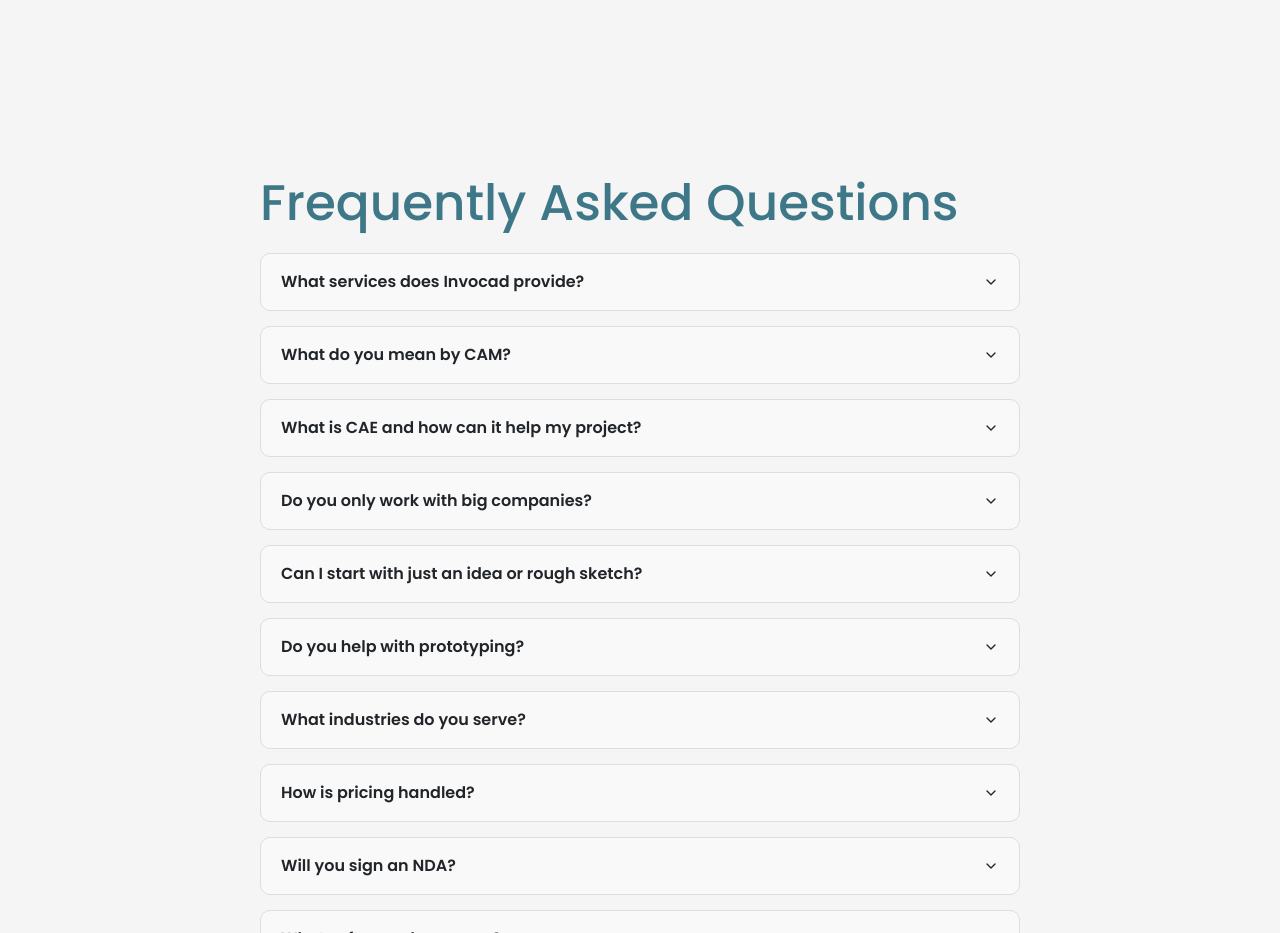
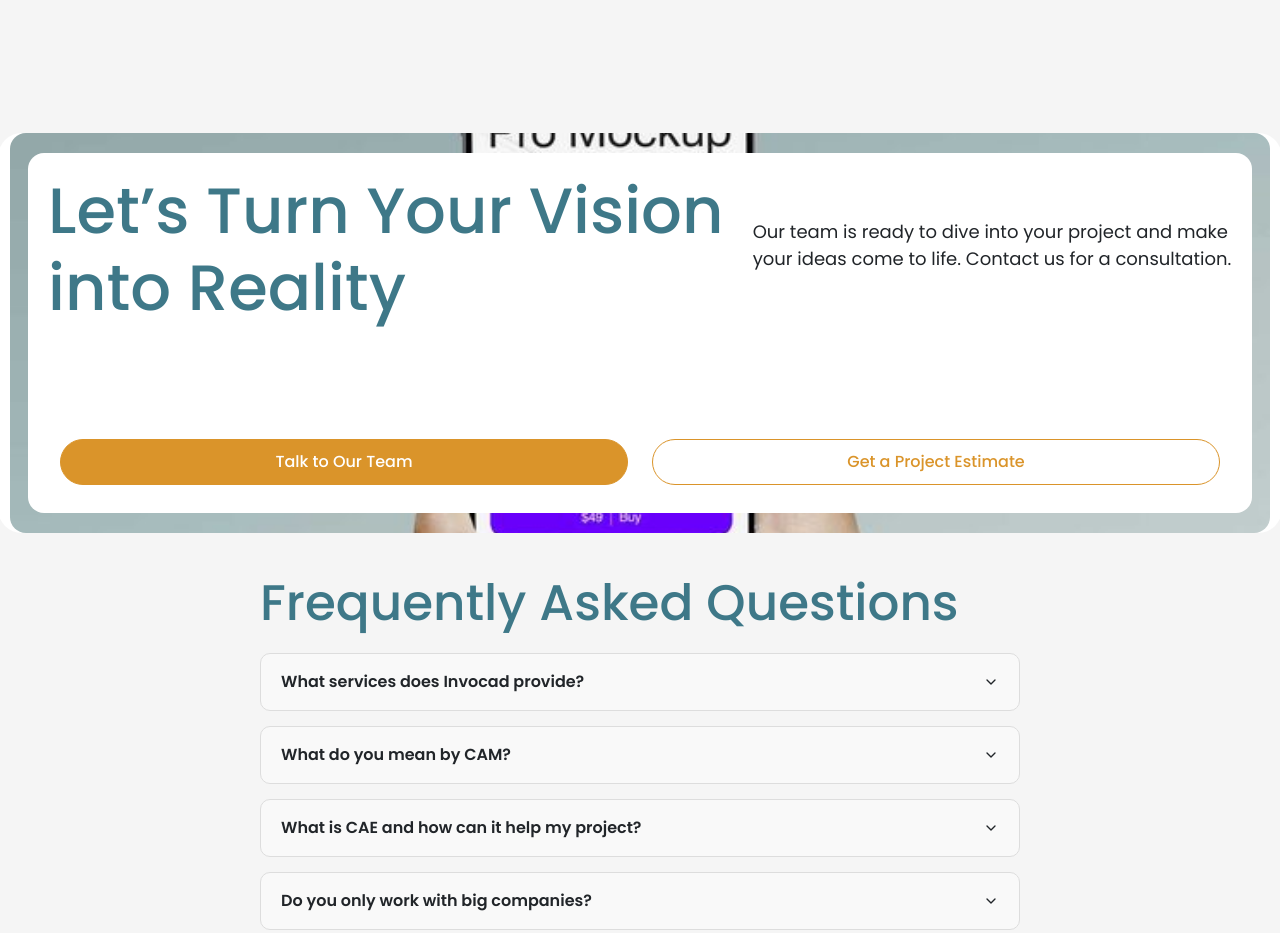
Before and after one commit to vishwa103/invocad, a React (Vite) app: page / in a window 1280 px wide. Shown: the part 3720-4653 px from the top of the page. Built offline with nearby package versions, Linux system fonts and the light colour scheme.

Commit message:
feat: Add contact banner with image and buttons to Home page; update styles for improved layout

```diff
--- a/src/components/Header/Header.jsx
+++ b/src/components/Header/Header.jsx
@@ -1,4 +1,4 @@
-import React, { useEffect, useRef, useState } from 'react';
+import React, { useEffect, useState } from 'react';
 import styles from './Header.module.scss';
 import logo from '../../assets/logo/invoCAD LOGO.png';
 import { Link, NavLink, useLocation } from 'react-router-dom';
@@ -17,7 +17,7 @@ const Header = () => {
     const location = useLocation();
     const [isAboutVisible, setIsAboutVisible] = useState(false);
 
-    // Intersection Observer for About section
+    // Intersection Observer for #about section
     useEffect(() => {
         const aboutSection = document.getElementById('about');
         if (!aboutSection) return;
@@ -28,7 +28,7 @@ const Header = () => {
             },
             {
                 root: null,
-                threshold: 0.5, // 50% of the section must be visible
+                threshold: 0.5,
             }
         );
 
@@ -59,6 +59,12 @@ const Header = () => {
                                 {index !== 0 && <div className={styles.borderLine} />}
                                 <NavLink
                                     to={item.link}
+                                    onClick={() => {
+                                        // Scroll to top only if it's not a hash link
+                                        if (!isHashLink) {
+                                            window.scrollTo({ top: 0, behavior: 'smooth' });
+                                        }
+                                    }}
                                     className={() =>
                                         `${styles.navItem} ${isActiveLink() ? styles.active : ''}`
                                     }
--- a/src/pages/Home/Home.jsx
+++ b/src/pages/Home/Home.jsx
@@ -8,9 +8,9 @@ import brandImageOne from '../../assets/brands/CAD.png'
 import brandImageTwo from '../../assets/brands/CAM.png'
 import brandImageThree from '../../assets/brands/CAE.png'
 import ServiceSection from '../../components/ServiceSection/ServiceSection'
-import { useLocation } from 'react-router-dom'
+import { Link, useLocation } from 'react-router-dom'
 import Faq from '../../components/Faq/Faq'
-
+import bannerImage from '../../assets/bannerImage.jpg'
 const Home = () => {
   const location = useLocation();
 
@@ -171,44 +171,54 @@ const Home = () => {
 
         </div>
       </div>
+      <div className="row mt-5">
+        <div className={styles.contactBanner}>
+          <img src={bannerImage} alt="Contact Us Hero" width="100%" className={styles.contactBannerImage} />
 
-      {/* <ServiceSection /> */}
+          <div className={styles.contactBannerContent}>
+            <div className='row'>
+              <div className='col-md-7'>
+                <h2 className={styles.contactBannerTitle}>
+                  Let’s Turn Your Vision into Reality
+                </h2>
+              </div>
+              <div className='col-md-5 d-flex align-items-center justify-content-center'>
+                <p className={styles.contactBannerDesc}>
+                  Our team is ready to dive into your project and make your ideas come to life. Contact us for a consultation.
+                </p>
+              </div>
+            </div>
+            <div className='row w-100'>
+  <div className='col-md-6 mb-2'>
+    <Link
+      to="/contact"
+      className="text-decoration-none"
+      onClick={() => window.scrollTo({ top: 0, behavior: 'smooth' })}
+    >
+      <button className={styles.contactBannerButtonOne}>
+        Talk to Our Team
+      </button>
+    </Link>
+  </div>
+  <div className='col-md-6 mb-2'>
+    <Link
+      to="/contact"
+      className="text-decoration-none"
+      onClick={() => window.scrollTo({ top: 0, behavior: 'smooth' })}
+    >
+      <button className={styles.contactBannerButtonTwo}>
+        Get a Project Estimate
+      </button>
+    </Link>
+  </div>
+</div>
+
+          </div>
+        </div>
+      </div>
 
       <Faq />
-      {/* Team Profiles */}
-      <div className="row mt-5">
-        {/* GOKUL */}
-        {/* <div className="col-md-4 mb-4">
-          <div className={styles.profileCard}>
-            <div className={styles.initialCircle}>G</div>
-            <div>
-            <h3 className={styles.profileName}>GOKUL</h3>
-            <p className={styles.profileRole}>FOUNDER & DESIGN ENGINEER</p>
-            </div>
-          </div>
-        </div> */}
 
-        {/* ARUN */}
-        {/* <div className="col-md-4 mb-4">
-      <div className={styles.profileCard}>
-        <div className={styles.initialCircle}>A</div>
-        <h3 className={styles.profileName}>ARUN</h3>
-        <p className={styles.profileRole}>CO-FOUNDER and DESIGN ENGINEER</p>
-      </div>
-    </div> */}
-
-        {/* MARIMUTHU */}
-        {/* <div className="col-md-4 mb-4">
-          <div className={styles.profileCard}>
-            <div className={styles.initialCircle}>M</div>
-            <div>
-            <h3 className={styles.profileName}>MARIMUTHU</h3>
-            <p className={styles.profileRole}>CO-FOUNDER & DESIGN ENGINEER</p>
-            </div>
-
-          </div>
-        </div> */}
-      </div>
 
     </div>
   )
--- a/src/pages/Home/Home.module.scss
+++ b/src/pages/Home/Home.module.scss
@@ -282,3 +282,87 @@
     font-size: 1rem;
     color: #555;
 }
+
+.contactBanner {
+    position: relative;
+    background: var(--white-color);
+    // padding: 20px;
+    border-radius: 24px;
+    margin-top: 20px;
+
+    .contactBannerImage {
+        width: 100%;
+        height: 400px;
+        border-radius: 16px;
+        object-fit: cover;
+    }
+
+    .contactBannerContent {
+        position: absolute;
+        bottom: 20px;
+        top: 20px;
+        right: 30px;
+        left: 30px;
+        background: var(--white-color);
+        border-radius: 16px;
+        padding: 20px;
+        display: flex;
+        flex-direction: column;
+        align-items: center;
+        justify-content:space-between;
+        gap: 20px;
+        text-align: center;
+
+        .contactBannerTitle {
+            font-size: 64px;
+            font-weight: 500;
+            color: var(--primary-color);
+            margin-bottom: 10px;
+            text-align: left;
+
+            @media (max-width: 700px) {
+                font-size: 30px;
+            }
+        }
+
+        .contactBannerDesc {
+            font-size: 18px;
+            font-weight: 400;
+            margin-bottom: 20px;
+            text-align: left;
+
+            @media (max-width: 700px) {
+                font-size: 16px;
+            }
+        }
+
+
+        .contactBannerButtonOne {
+            padding: 10px 20px;
+            border: 1px solid var(--light-gray-color);
+            background: var(--light-gray-color);
+            color: var(--white-color);
+            border-radius: 50px;
+            font-size: 16px;
+            font-weight: 500;
+            width: 100%;
+            cursor: pointer;
+        }
+
+        .contactBannerButtonTwo {
+            padding: 10px 20px;
+            border: 1px solid var(--light-gray-color);
+            background: var(--white-color);
+            color: var(--light-gray-color);
+            width: 100%;
+            border-radius: 50px;
+            font-size: 16px;
+            font-weight: 500;
+            cursor: pointer;
+        }
+
+        @media (max-width: 700px) {
+            padding: 10px;
+        }
+    }
+}
```
Also changed, not shown: src/assets/bannerImage.jpg (added).
